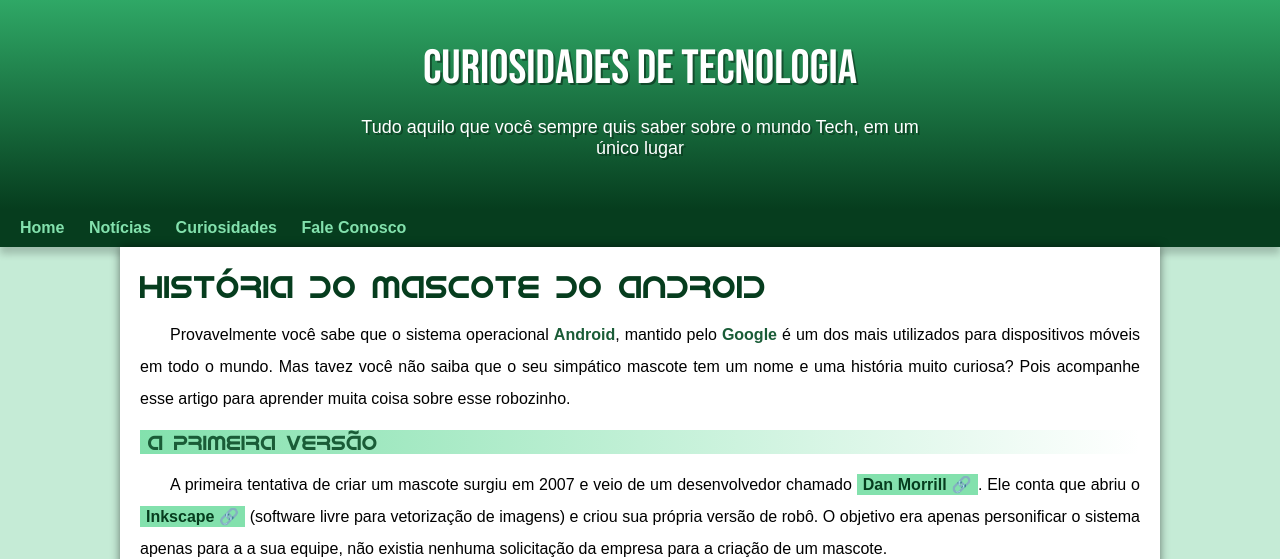
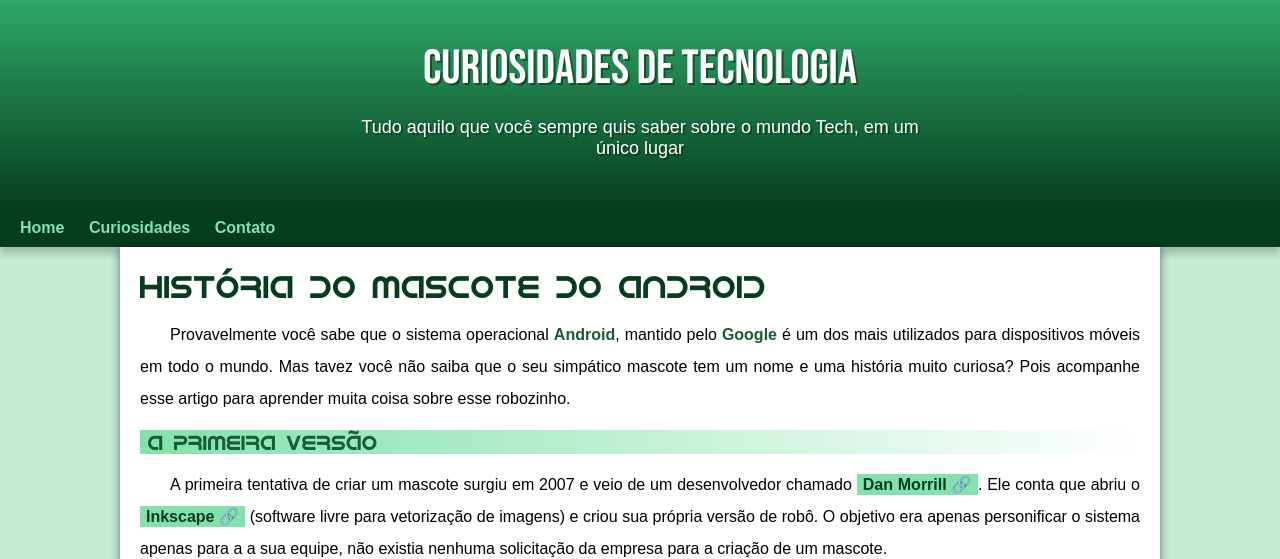
Before and after one commit to joaopedrorf/projeto-android, a plain HTML site: page index.html in a window 1280 px wide. Shown: the top 559 px of the page. Drawn offline with Linux system fonts and the light colour scheme.

Commit message:
atualização menu

```diff
--- a/index.html
+++ b/index.html
@@ -14,9 +14,8 @@
     </header>
     <nav>
         <a href="#">Home</a>
-        <a href="#">Notícias</a>
         <a href="#">Curiosidades</a>
-        <a href="#">Fale Conosco</a>
+        <a href="#">Contato</a>
     </nav>
     <main>
         <article>
```
